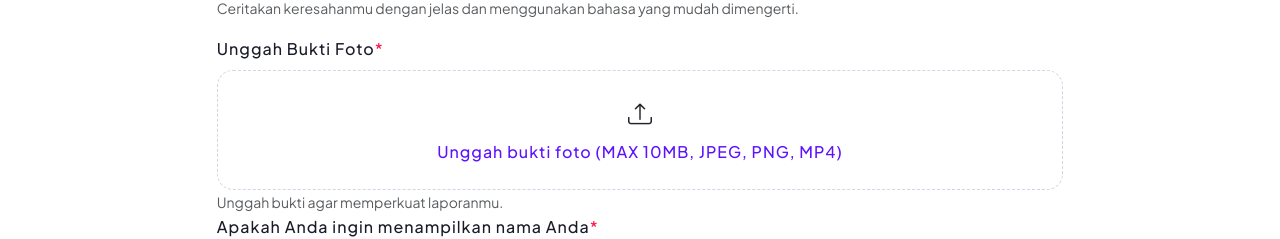
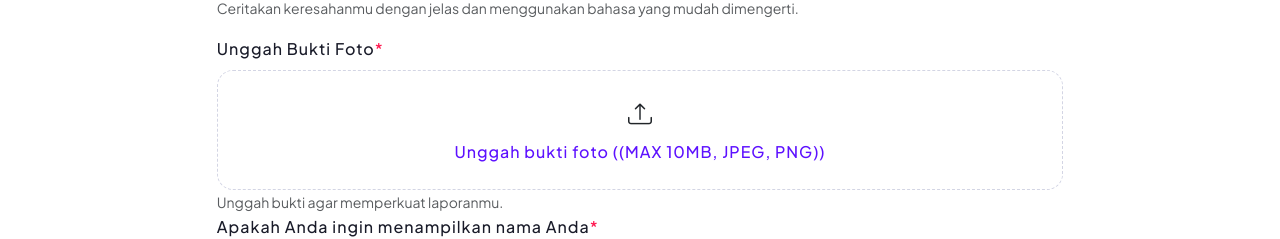
Before and after one commit to afifihsnm/frontend-dinacom, a React (Vite) app: page / in a window 1280 px wide. Shown: the part 1940-2179 px from the top of the page. Built offline with nearby package versions, Linux system fonts and the light colour scheme.

Commit message:
fix: footer

```diff
--- a/src/components/ComplaintForm.jsx
+++ b/src/components/ComplaintForm.jsx
@@ -16,7 +16,6 @@ function DropzoneWithoutClick({ onFilesChange }) {
   const accept = {
     'image/jpeg': [],
     'image/png': [],
-    'video/mp4': [],
   }
 
   const { getRootProps, getInputProps, acceptedFiles, fileRejections } = useDropzone({
@@ -47,7 +46,7 @@ function DropzoneWithoutClick({ onFilesChange }) {
       >
         <input {...getInputProps()} />
         <i className="bi bi-upload" />
-        <p className="text-input">Unggah bukti foto (MAX 10MB, JPEG, PNG, MP4)</p>
+        <p className="text-input">Unggah bukti foto ((MAX 10MB, JPEG, PNG))</p>
       </div>
       {acceptedFiles.length > 0 && (
         <div className="ul-list-file">
--- a/src/components/FooterDashboard.jsx
+++ b/src/components/FooterDashboard.jsx
@@ -2,7 +2,7 @@ import Logo_Sadam from "../assets/img/sadamnavbar.png"
 
 function FooterDashboard() {
   return (
-    <div className="footer-new" sticky="bottom">
+    <div className="footer-new">
         <div className="footer-content d-flex w-100">
             <img src={Logo_Sadam} alt="Logo-Sadam" />
             <p className="px-md-0 my-0">
--- a/src/pages/LaporinPage.jsx
+++ b/src/pages/LaporinPage.jsx
@@ -10,7 +10,6 @@ function DropzoneWithoutClick({ onFilesChange }) {
   const accept = {
     'image/jpeg': [],
     'image/png': [],
-    'video/.mp4': []
   }
 
   const { getRootProps, getInputProps, acceptedFiles, fileRejections } = useDropzone({
@@ -35,7 +34,7 @@ function DropzoneWithoutClick({ onFilesChange }) {
       <div {...getRootProps({ className: 'dropzone align-items-center py-4 rounded-4 gap-2 d-flex flex-column' })}>
         <input {...getInputProps()} />
         <i className="bi bi-upload" />
-        <p className="text-input">Unggah bukti foto (MAX 10MB, JPEG, PNG, MP4)</p>
+        <p className="text-input">Unggah bukti foto ((MAX 10MB, JPEG, PNG))</p>
       </div>
       {acceptedFiles.length > 0 && (
         <div className="ul-list-file">
@@ -54,7 +53,6 @@ function DropzoneWithoutClick({ onFilesChange }) {
     </section>
   );
 }
-
 
 const LaporinPage = () => {
   const token = localStorage.getItem('token');
```
Also changed, not shown: src/dist/css/components/FooterDashboard.css, src/dist/css/components/SidebarComponent.css, 3 other files (tests, documents, lock files or other folders).
